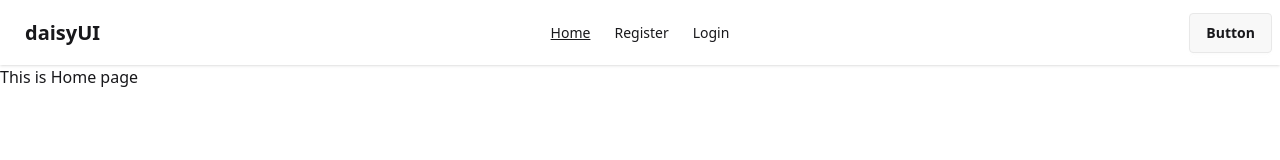
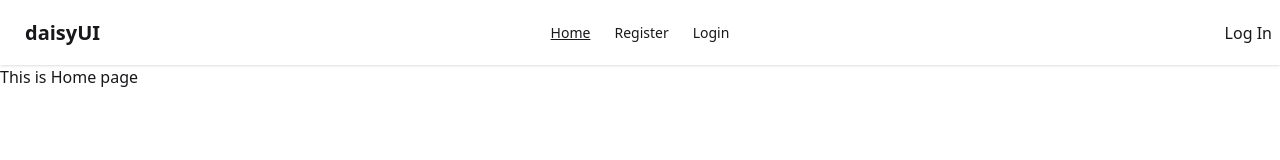
Before and after one commit to zubaer-developer/react-firebase-auth-integration, a React (Vite) app: page / in a window 1280 px wide. Shown: the top 160 px of the page. Built offline with nearby package versions, Linux system fonts and the light colour scheme; no server answers.

Commit message:
setup sign out logic

```diff
--- a/src/components/Header/Navbar.jsx
+++ b/src/components/Header/Navbar.jsx
@@ -1,11 +1,19 @@
 import React, { use } from "react";
-import { NavLink } from "react-router";
+import { Link, NavLink } from "react-router";
 import "./Navbar.css";
 import { AuthContext } from "../../contexts/AuthContext/AuthContext";
 
 const Navbar = () => {
-  const authInfo = use(AuthContext);
-  console.log("Navbar", authInfo);
+  const { user, signOutUser } = use(AuthContext);
+
+  const handleSignOut = () => {
+    signOutUser()
+      .then(() => {})
+      .catch((error) => {
+        console.log(error);
+      });
+  };
+
   const links = (
     <>
       <li>
@@ -54,7 +62,13 @@ const Navbar = () => {
         <ul className="menu menu-horizontal px-1">{links}</ul>
       </div>
       <div className="navbar-end">
-        <a className="btn">Button</a>
+        {user ? (
+          <a onClick={handleSignOut} className="btn">
+            Sign Out
+          </a>
+        ) : (
+          <Link to="/login">Log In</Link>
+        )}
       </div>
     </div>
   );
--- a/src/components/Register/Register.jsx
+++ b/src/components/Register/Register.jsx
@@ -15,6 +15,7 @@ const Register = () => {
     createUser(email, password)
       .then((result) => {
         console.log(result.user);
+        console.log("Account Created Successfully");
       })
       .catch((error) => {
         console.log(error);
--- a/src/contexts/AuthContext/AuthProvider.jsx
+++ b/src/contexts/AuthContext/AuthProvider.jsx
@@ -1,11 +1,15 @@
 import { AuthContext } from "./AuthContext";
 import {
   createUserWithEmailAndPassword,
+  onAuthStateChanged,
   signInWithEmailAndPassword,
+  signOut,
 } from "firebase/auth";
 import { auth } from "../../firebase/firebase";
+import { useEffect, useState } from "react";
 
 const AuthProvider = ({ children }) => {
+  const [user, setUser] = useState(null);
   const createUser = (email, password) => {
     return createUserWithEmailAndPassword(auth, email, password);
   };
@@ -14,9 +18,35 @@ const AuthProvider = ({ children }) => {
     return signInWithEmailAndPassword(auth, email, password);
   };
 
+  const signOutUser = () => {
+    return signOut(auth);
+  };
+
+  // get current user info
+  // onAuthStateChanged(auth, (currentUser) => {
+  //   if (currentUser) {
+  //     console.log("inside observer: if", currentUser);
+  //   } else {
+  //     console.log("inside observer: else", currentUser);
+  //   }
+  // });
+  useEffect(() => {
+    // set observer
+    const unSubscribe = onAuthStateChanged(auth, (currentUser) => {
+      console.log("observer from useEffect", currentUser);
+      setUser(currentUser);
+      // clear observer
+    });
+    return () => {
+      unSubscribe();
+    };
+  }, []);
+
   const authInfo = {
     createUser,
     signInUser,
+    signOutUser,
+    user,
   };
   return <AuthContext value={authInfo}>{children}</AuthContext>;
 };
```
